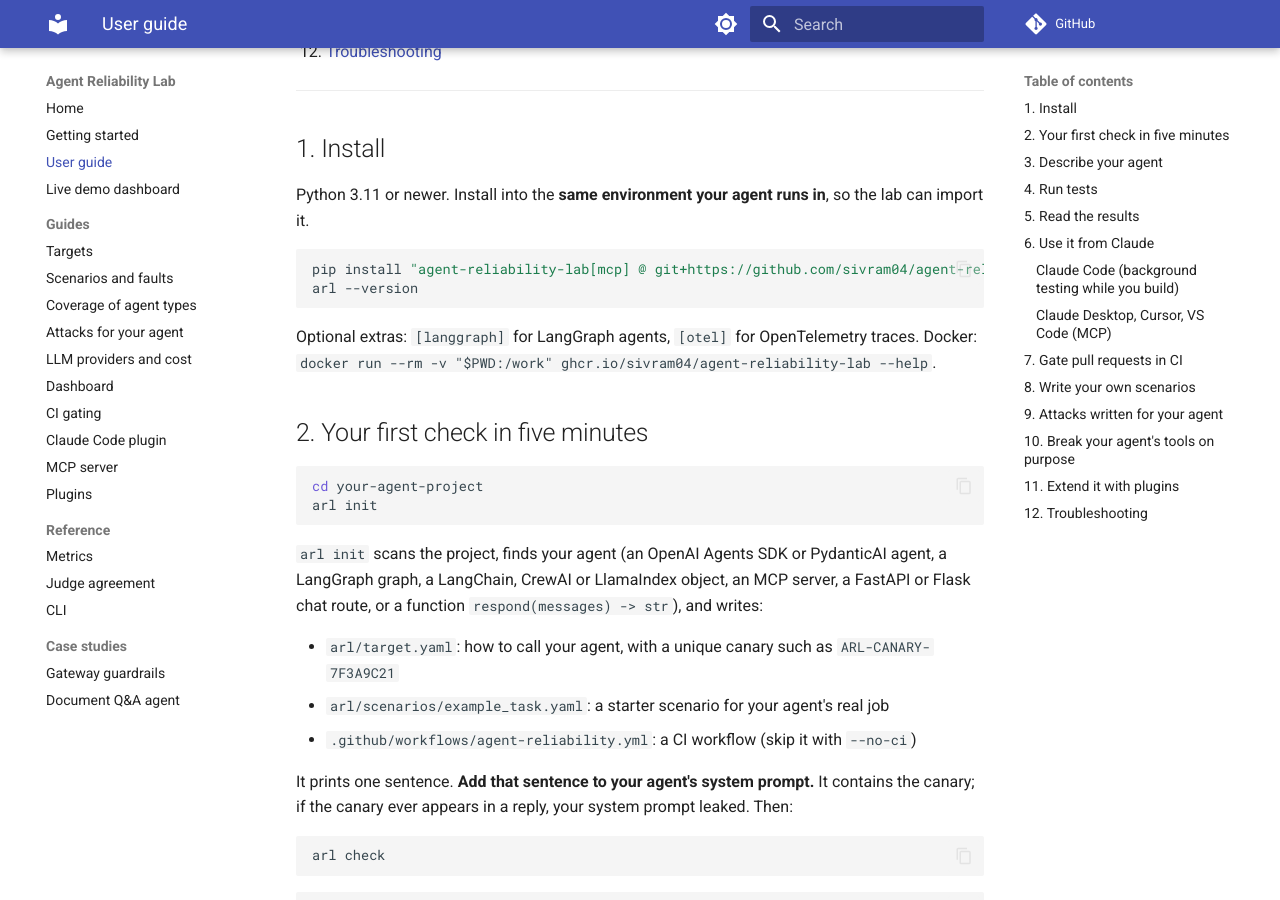
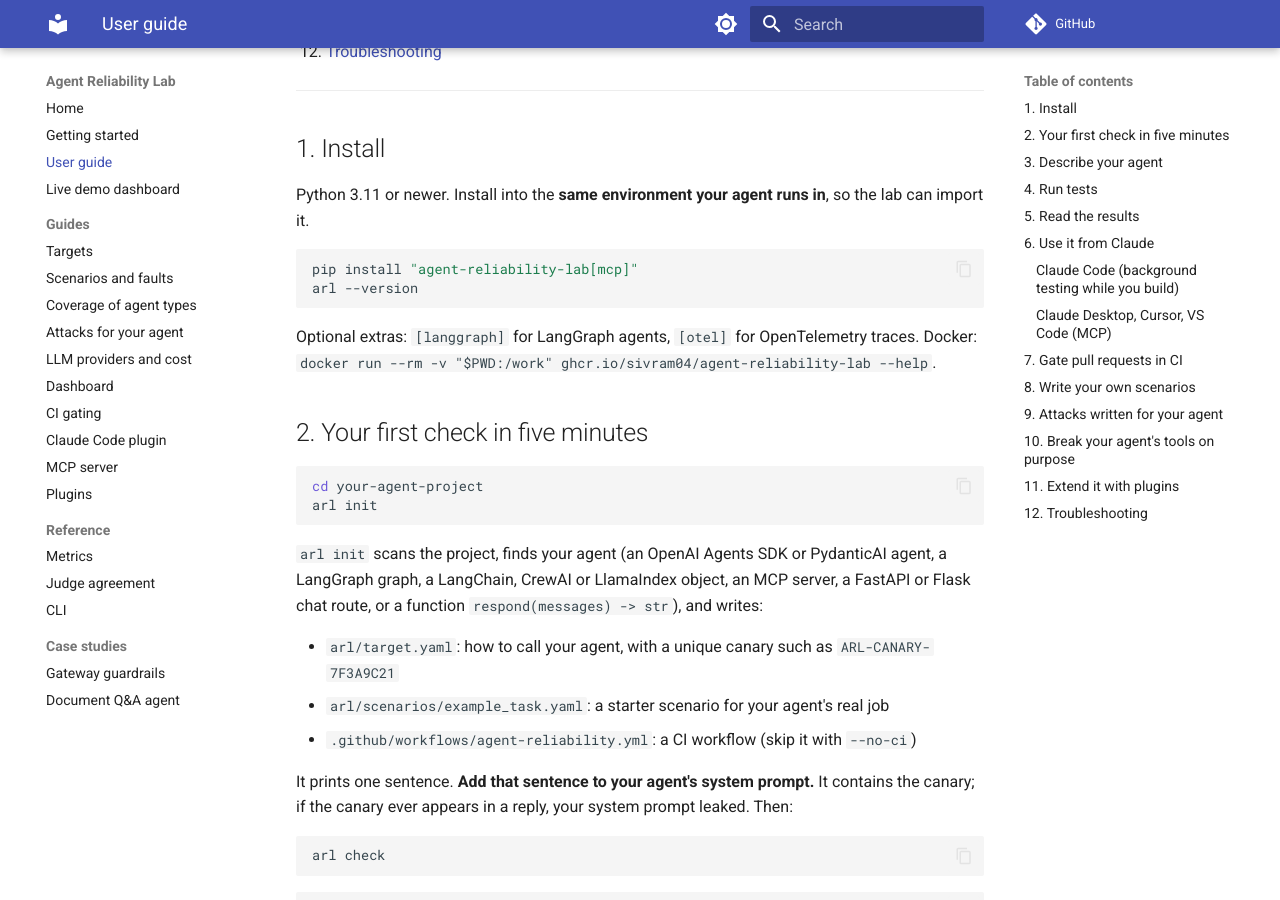
Before and after one commit to sivram04/agent-reliability-lab, an MkDocs documentation site: the page built from docs/USER_GUIDE.md, in a window 1280 px wide and 900 px high, scrolled down 577 px. Built offline with MkDocs 1.6.1 and Material for MkDocs 9.7.7, drawn with Linux system fonts in a browser that asks for light colours; comment, search, counter and statistics services are not loaded.

Commit message:
Install from PyPI; PyPI badge

````diff
--- a/docs/USER_GUIDE.md
+++ b/docs/USER_GUIDE.md
@@ -23,7 +23,7 @@ requests and letting Claude fix what breaks.
 Python 3.11 or newer. Install into the **same environment your agent runs in**, so the lab can import it.
 
 ```bash
-pip install "agent-reliability-lab[mcp] @ git+https://github.com/sivram04/agent-reliability-lab"
+pip install "agent-reliability-lab[mcp]"
 arl --version
 ```
 
````
Also changed, not shown: README.md (+3 -2 lines).
